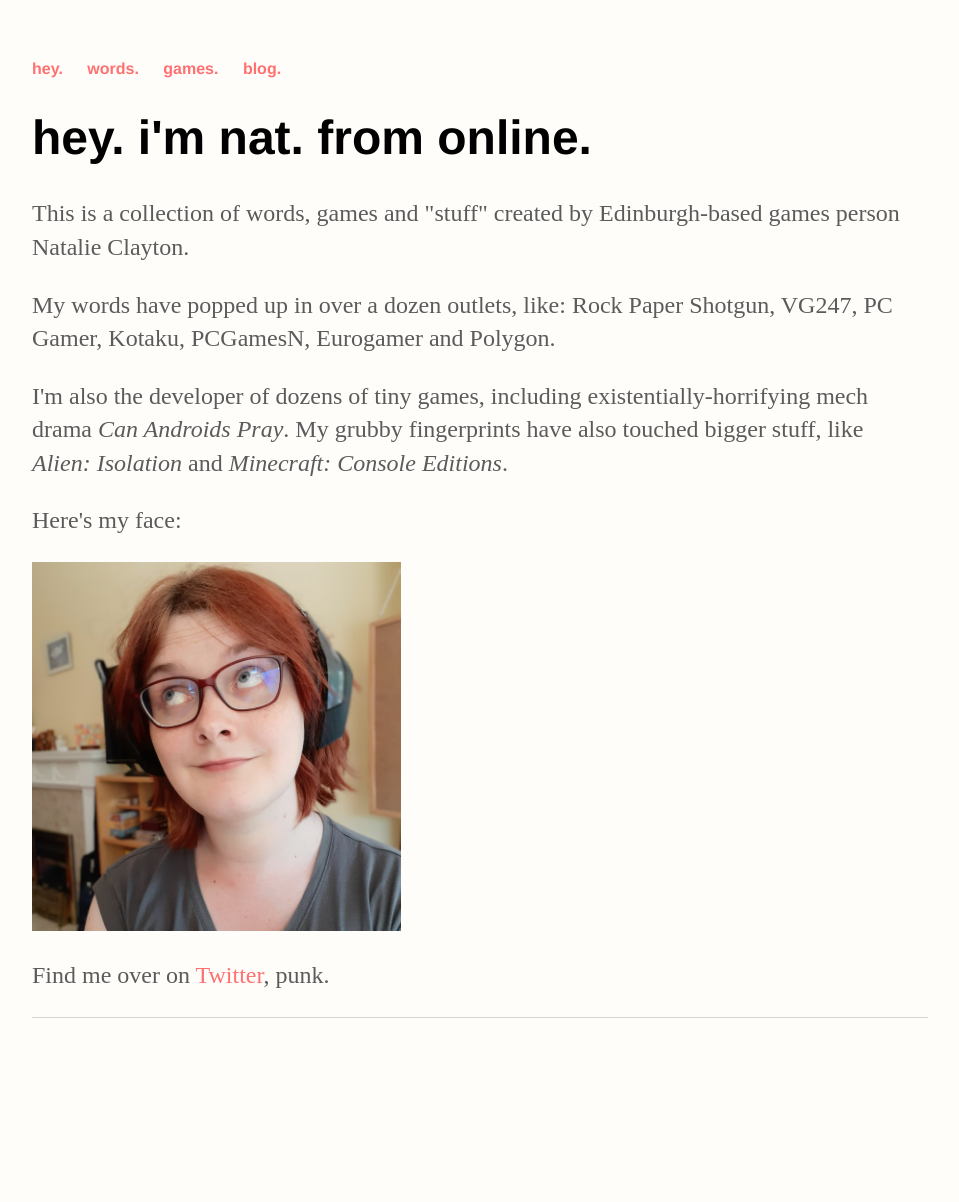
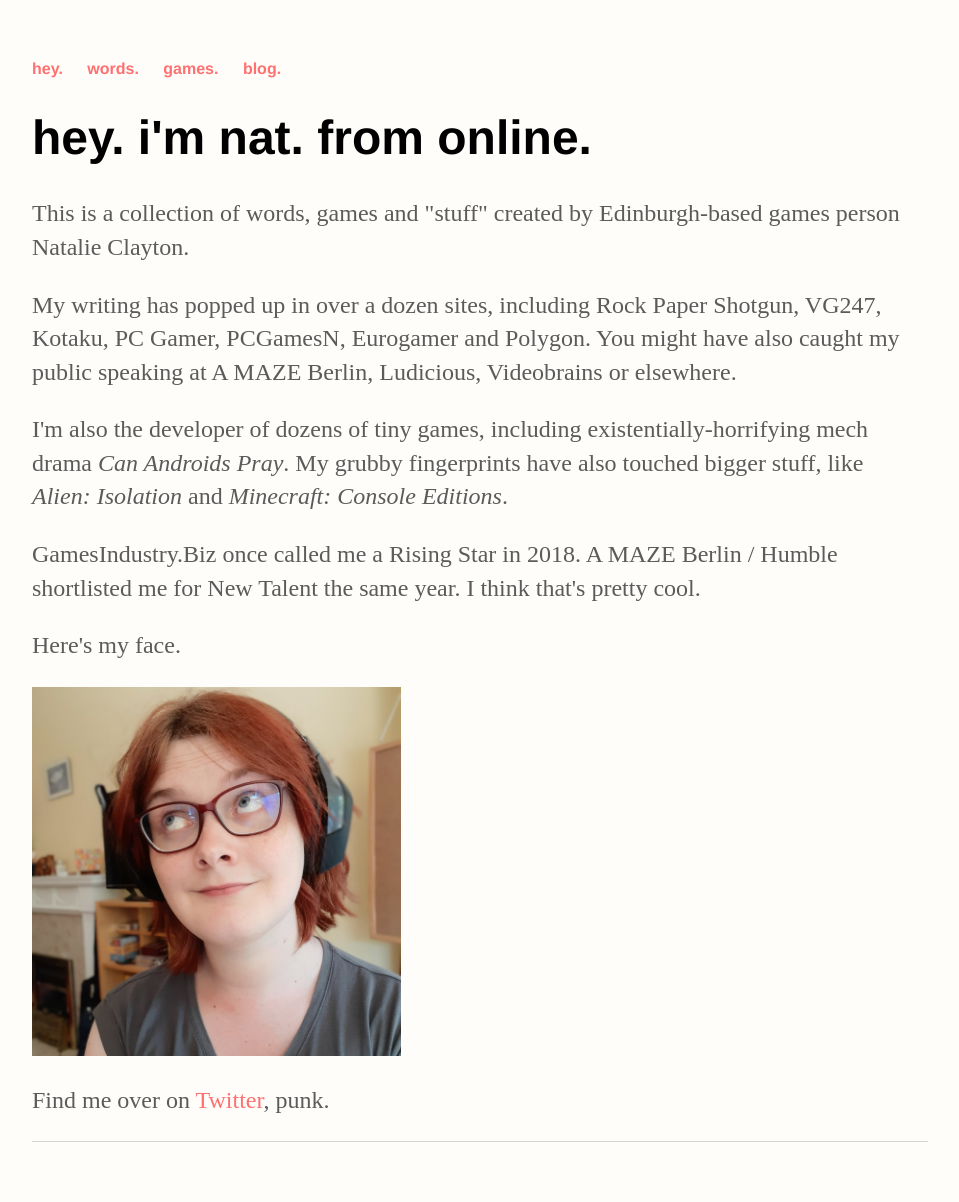
Before and after one commit to ScarletCatalie/ScarletCatalie.github.io, a Jekyll site: the page built from index.html, in a window 1280 px wide. Shown: the whole page, without its empty margins (160-1119 px from the left). Built offline with Jekyll 4.4.1, drawn with Linux system fonts in a browser that asks for light colours; before the commit the page ends 1078 px from its top, so only the background shows below that.

Commit message:
Update index.html

```diff
--- a/index.html
+++ b/index.html
@@ -7,11 +7,16 @@ title: Nat, From Online
 </div><!-- /.blurb -->
 
 <p>This is a collection of words, games and "stuff" created by Edinburgh-based games person Natalie Clayton.</p>
-<p>My words have popped up in over a dozen outlets, like: Rock Paper Shotgun, VG247, PC Gamer, Kotaku, PCGamesN, Eurogamer and Polygon.</p>
+
+<p>My writing has popped up in over a dozen sites, including Rock Paper Shotgun, VG247, Kotaku, PC Gamer, PCGamesN, Eurogamer and Polygon. You might
+have also caught my public speaking at A MAZE Berlin, Ludicious, Videobrains or elsewhere.</p>
+
 <p>I'm also the developer of dozens of tiny games, including existentially-horrifying mech drama <i>Can Androids Pray</i>. My grubby fingerprints
 have also touched bigger stuff, like <i>Alien: Isolation</i> and <i>Minecraft: Console Editions</i>.</p>
 
-<p>Here's my face:</p>
+<p>GamesIndustry.Biz once called me a Rising Star in 2018. A MAZE Berlin / Humble shortlisted me for New Talent the same year. I think that's pretty cool.</p>
+
+<p>Here's my face.</p>
 
 <img src="https://raw.githubusercontent.com/ScarletCatalie/ScarletCatalie.github.io/master/assets/me2.jpg" width="369" height="369">
 
```
